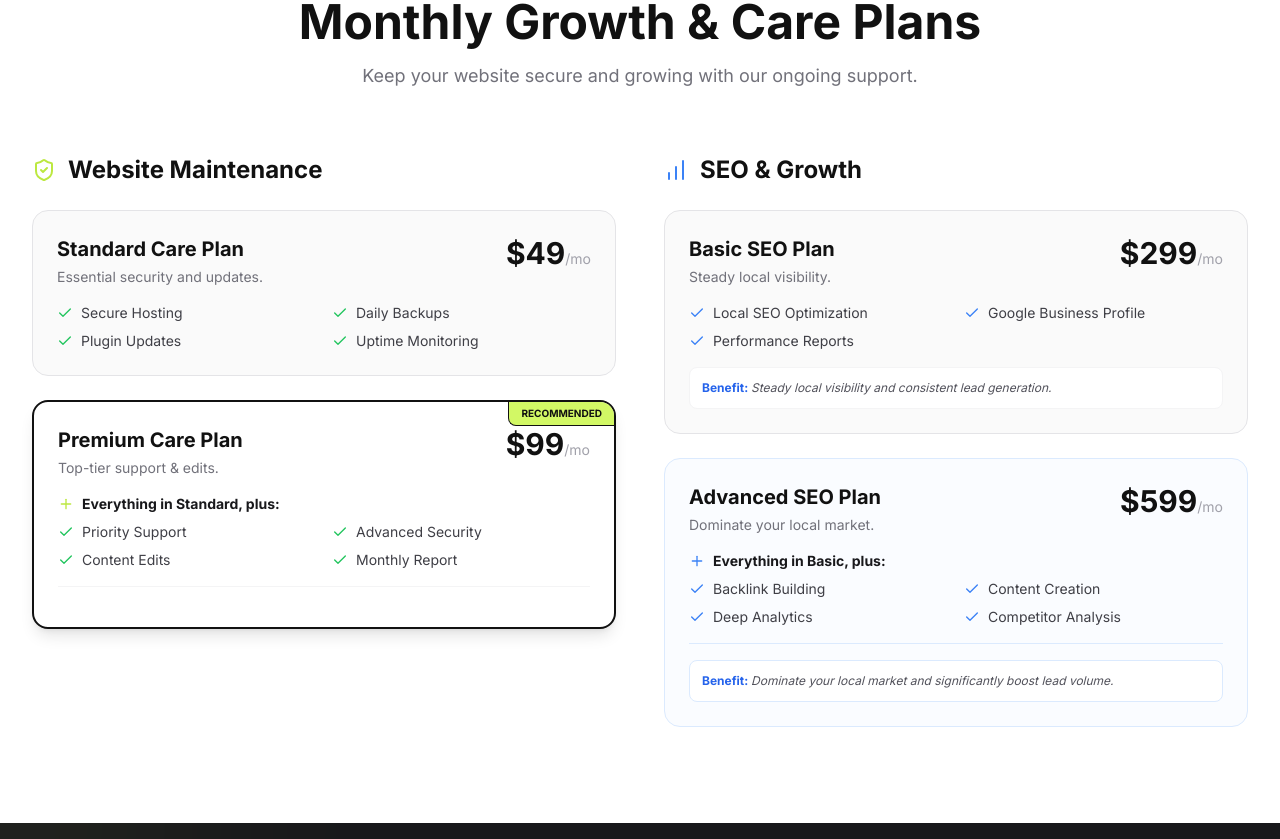
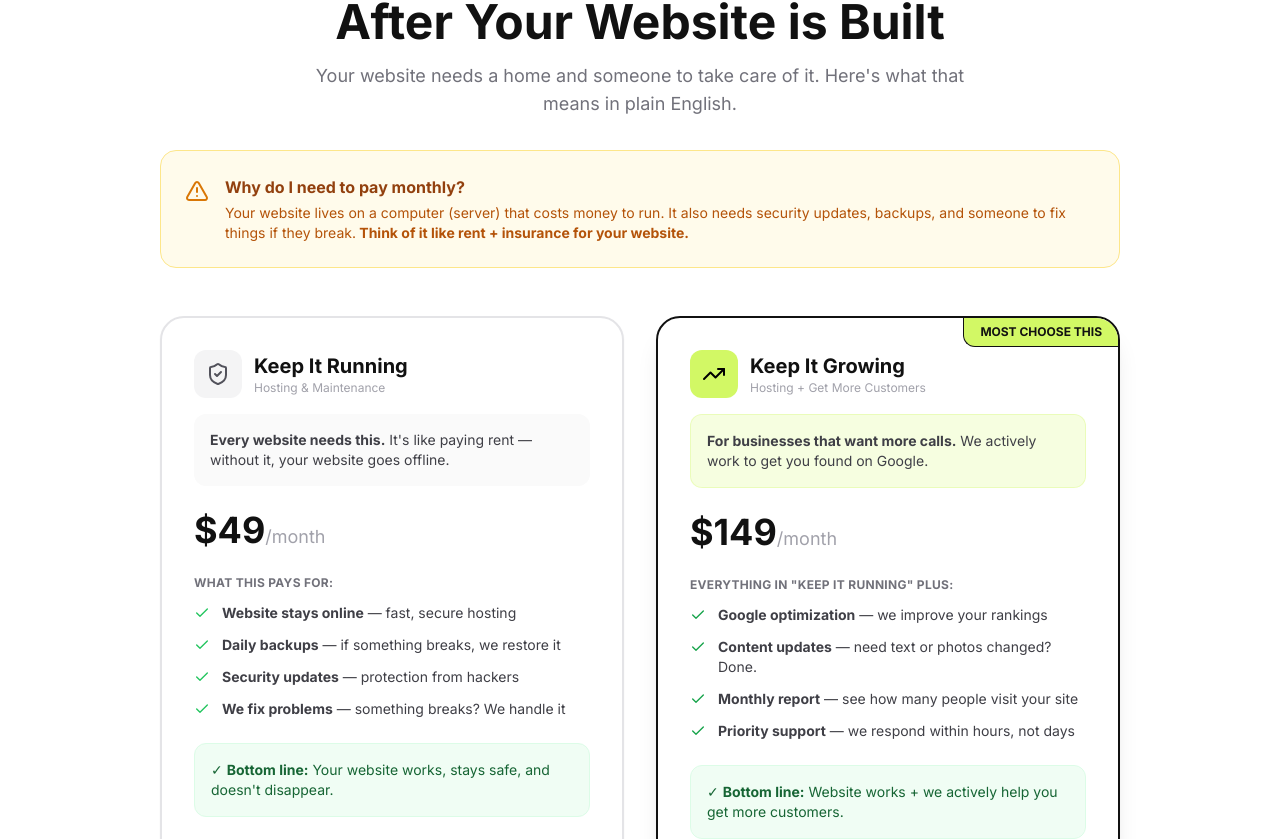
Before and after one commit to parfweb/CCGservicesLLC, a React (Vite) app: page / in a window 1280 px wide. Shown: the part 4848-5687 px from the top of the page. Built offline with nearby package versions, Linux system fonts and the light colour scheme.

Commit message:
Simplify monthly plans with plain English and fewer options

```diff
--- a/components/Hosting.tsx
+++ b/components/Hosting.tsx
@@ -1,129 +1,187 @@
 import React from 'react';
-import { ShieldCheck, Server, RefreshCw, PenTool, BarChart, Rocket, Check, Plus } from 'lucide-react';
+import { ShieldCheck, TrendingUp, Check, HelpCircle, AlertTriangle } from 'lucide-react';
 
 const Hosting: React.FC = () => {
+  const handleScroll = (e: React.MouseEvent<HTMLAnchorElement>, href: string) => {
+    e.preventDefault();
+    const element = document.querySelector(href);
+    if (element) {
+      const headerOffset = 100;
+      const elementPosition = element.getBoundingClientRect().top;
+      const offsetPosition = elementPosition + window.pageYOffset - headerOffset;
+      window.scrollTo({
+        top: offsetPosition,
+        behavior: "smooth"
+      });
+    }
+  };
+
   return (
     <section className="py-24 bg-white">
-      <div className="max-w-7xl mx-auto px-6 lg:px-8">
+      <div className="max-w-5xl mx-auto px-6 lg:px-8">
 
-        <div className="text-center mb-16">
-          <h2 className="text-3xl md:text-5xl font-bold text-brand-black mb-4">Monthly Growth & Care Plans</h2>
-          <p className="text-zinc-500 text-lg">Keep your website secure and growing with our ongoing support.</p>
+        <div className="text-center mb-8">
+          <h2 className="text-3xl md:text-5xl font-bold text-brand-black mb-4">After Your Website is Built</h2>
+          <p className="text-zinc-500 text-lg max-w-2xl mx-auto">Your website needs a home and someone to take care of it. Here's what that means in plain English.</p>
         </div>
 
-        <div className="grid grid-cols-1 lg:grid-cols-2 gap-12">
-
-          {/* Website Care Plans */}
+        {/* Simple Explanation */}
+        <div className="bg-amber-50 border border-amber-200 rounded-2xl p-6 mb-12 flex items-start gap-4">
+          <AlertTriangle className="w-6 h-6 text-amber-600 flex-shrink-0 mt-1" />
           <div>
-            <h3 className="text-2xl font-bold text-brand-black mb-6 flex items-center gap-3">
-              <ShieldCheck className="w-6 h-6 text-brand-limeDark" /> Website Maintenance
-            </h3>
-            <div className="space-y-6">
-              {/* Standard Care */}
-              <div className="p-6 rounded-2xl border border-zinc-200 bg-zinc-50 flex flex-col hover:border-zinc-300 transition-colors">
-                <div className="flex justify-between items-start mb-4">
-                    <div>
-                        <h4 className="font-bold text-xl text-brand-black">Standard Care Plan</h4>
-                        <p className="text-zinc-500 text-sm mt-1">Essential security and updates.</p>
-                    </div>
-                    <div className="text-right">
-                        <div className="text-3xl font-bold text-brand-black">$49<span className="text-sm font-normal text-zinc-400">/mo</span></div>
-                    </div>
-                </div>
-                <div className="grid grid-cols-1 sm:grid-cols-2 gap-y-2 gap-x-4">
-                    <div className="flex items-center gap-2 text-sm text-zinc-700"><Check className="w-4 h-4 text-green-500 shrink-0"/> Secure Hosting</div>
-                    <div className="flex items-center gap-2 text-sm text-zinc-700"><Check className="w-4 h-4 text-green-500 shrink-0"/> Daily Backups</div>
-                    <div className="flex items-center gap-2 text-sm text-zinc-700"><Check className="w-4 h-4 text-green-500 shrink-0"/> Plugin Updates</div>
-                    <div className="flex items-center gap-2 text-sm text-zinc-700"><Check className="w-4 h-4 text-green-500 shrink-0"/> Uptime Monitoring</div>
+            <p className="font-bold text-amber-800 mb-1">Why do I need to pay monthly?</p>
+            <p className="text-amber-700 text-sm">
+              Your website lives on a computer (server) that costs money to run. It also needs security updates, backups, and someone to fix things if they break.
+              <strong> Think of it like rent + insurance for your website.</strong>
+            </p>
           </div>
         </div>
 
-              {/* Premium Care */}
-              <div className="p-6 rounded-2xl border-2 border-brand-black bg-white shadow-lg flex flex-col relative overflow-hidden">
-                <div className="absolute top-0 right-0 bg-brand-lime px-3 py-1 text-[10px] font-bold uppercase border-b border-l border-brand-black rounded-bl-lg">Recommended</div>
-                <div className="flex justify-between items-start mb-4">
+        {/* Two Simple Options */}
+        <div className="grid grid-cols-1 md:grid-cols-2 gap-8 mb-12">
+
+          {/* Hosting Only */}
+          <div className="bg-white p-8 rounded-3xl border-2 border-zinc-200 shadow-sm flex flex-col">
+            <div className="flex items-center gap-3 mb-4">
+              <div className="w-12 h-12 bg-zinc-100 rounded-xl flex items-center justify-center text-zinc-600">
+                <ShieldCheck className="w-6 h-6" />
+              </div>
               <div>
-                        <h4 className="font-bold text-xl text-brand-black">Premium Care Plan</h4>
-                        <p className="text-zinc-500 text-sm mt-1">Top-tier support & edits.</p>
-                    </div>
-                    <div className="text-right">
-                        <div className="text-3xl font-bold text-brand-black">$99<span className="text-sm font-normal text-zinc-400">/mo</span></div>
+                <h3 className="text-xl font-bold text-brand-black">Keep It Running</h3>
+                <p className="text-xs text-zinc-400">Hosting & Maintenance</p>
               </div>
             </div>
 
-                <div className="mb-4 pb-4 border-b border-zinc-100">
-                    <div className="flex items-center gap-2 text-sm font-bold text-zinc-900 mb-2">
-                        <Plus className="w-4 h-4 text-brand-limeDark"/> Everything in Standard, plus:
+            {/* Who needs this */}
+            <div className="bg-zinc-50 rounded-xl p-4 mb-6">
+              <p className="text-sm text-zinc-700">
+                <strong>Every website needs this.</strong> It's like paying rent — without it, your website goes offline.
+              </p>
             </div>
-                    <div className="grid grid-cols-1 sm:grid-cols-2 gap-y-2 gap-x-4">
-                         <div className="flex items-center gap-2 text-sm text-zinc-700"><Check className="w-4 h-4 text-green-500 shrink-0"/> Priority Support</div>
-                         <div className="flex items-center gap-2 text-sm text-zinc-700"><Check className="w-4 h-4 text-green-500 shrink-0"/> Advanced Security</div>
-                         <div className="flex items-center gap-2 text-sm text-zinc-700"><Check className="w-4 h-4 text-green-500 shrink-0"/> Content Edits</div>
-                         <div className="flex items-center gap-2 text-sm text-zinc-700"><Check className="w-4 h-4 text-green-500 shrink-0"/> Monthly Report</div>
+
+            <div className="mb-6">
+              <div className="text-4xl font-bold text-brand-black">$49<span className="text-lg font-normal text-zinc-400">/month</span></div>
+            </div>
+
+            {/* What's included - plain language */}
+            <div className="mb-6">
+              <p className="text-xs font-bold text-zinc-500 uppercase tracking-wide mb-3">What This Pays For:</p>
+              <ul className="space-y-3 flex-1">
+                <li className="flex items-start gap-3 text-zinc-700 text-sm">
+                  <Check className="w-4 h-4 text-green-500 mt-0.5 flex-shrink-0" />
+                  <span><strong>Website stays online</strong> — fast, secure hosting</span>
+                </li>
+                <li className="flex items-start gap-3 text-zinc-700 text-sm">
+                  <Check className="w-4 h-4 text-green-500 mt-0.5 flex-shrink-0" />
+                  <span><strong>Daily backups</strong> — if something breaks, we restore it</span>
+                </li>
+                <li className="flex items-start gap-3 text-zinc-700 text-sm">
+                  <Check className="w-4 h-4 text-green-500 mt-0.5 flex-shrink-0" />
+                  <span><strong>Security updates</strong> — protection from hackers</span>
+                </li>
+                <li className="flex items-start gap-3 text-zinc-700 text-sm">
+                  <Check className="w-4 h-4 text-green-500 mt-0.5 flex-shrink-0" />
+                  <span><strong>We fix problems</strong> — something breaks? We handle it</span>
+                </li>
+              </ul>
+            </div>
+
+            {/* Simple bottom line */}
+            <div className="bg-green-50 rounded-xl p-4 border border-green-100">
+              <p className="text-sm text-green-800">
+                ✓ <strong>Bottom line:</strong> Your website works, stays safe, and doesn't disappear.
+              </p>
             </div>
           </div>
+
+          {/* Hosting + Growth */}
+          <div className="bg-white p-8 rounded-3xl border-2 border-brand-black shadow-xl flex flex-col relative overflow-hidden">
+            <div className="absolute top-0 right-0 bg-brand-lime px-4 py-1.5 text-xs font-bold uppercase border-b border-l border-brand-black rounded-bl-xl">Most Choose This</div>
+
+            <div className="flex items-center gap-3 mb-4">
+              <div className="w-12 h-12 bg-brand-lime rounded-xl flex items-center justify-center text-black">
+                <TrendingUp className="w-6 h-6" />
+              </div>
+              <div>
+                <h3 className="text-xl font-bold text-brand-black">Keep It Growing</h3>
+                <p className="text-xs text-zinc-400">Hosting + Get More Customers</p>
+              </div>
+            </div>
+
+            {/* Who needs this */}
+            <div className="bg-brand-lime/20 rounded-xl p-4 mb-6 border border-brand-lime/30">
+              <p className="text-sm text-zinc-700">
+                <strong>For businesses that want more calls.</strong> We actively work to get you found on Google.
+              </p>
+            </div>
+
+            <div className="mb-6">
+              <div className="text-4xl font-bold text-brand-black">$149<span className="text-lg font-normal text-zinc-400">/month</span></div>
+            </div>
+
+            {/* What's included - plain language */}
+            <div className="mb-6">
+              <p className="text-xs font-bold text-zinc-500 uppercase tracking-wide mb-3">Everything in "Keep It Running" Plus:</p>
+              <ul className="space-y-3 flex-1">
+                <li className="flex items-start gap-3 text-zinc-700 text-sm">
+                  <Check className="w-4 h-4 text-green-600 mt-0.5 flex-shrink-0" />
+                  <span><strong>Google optimization</strong> — we improve your rankings</span>
+                </li>
+                <li className="flex items-start gap-3 text-zinc-700 text-sm">
+                  <Check className="w-4 h-4 text-green-600 mt-0.5 flex-shrink-0" />
+                  <span><strong>Content updates</strong> — need text or photos changed? Done.</span>
+                </li>
+                <li className="flex items-start gap-3 text-zinc-700 text-sm">
+                  <Check className="w-4 h-4 text-green-600 mt-0.5 flex-shrink-0" />
+                  <span><strong>Monthly report</strong> — see how many people visit your site</span>
+                </li>
+                <li className="flex items-start gap-3 text-zinc-700 text-sm">
+                  <Check className="w-4 h-4 text-green-600 mt-0.5 flex-shrink-0" />
+                  <span><strong>Priority support</strong> — we respond within hours, not days</span>
+                </li>
+              </ul>
+            </div>
+
+            {/* Simple bottom line */}
+            <div className="bg-green-50 rounded-xl p-4 border border-green-100">
+              <p className="text-sm text-green-800">
+                ✓ <strong>Bottom line:</strong> Website works + we actively help you get more customers.
+              </p>
             </div>
           </div>
         </div>
 
-          {/* SEO Plans */}
+        {/* FAQ / Common Questions */}
+        <div className="bg-zinc-50 rounded-2xl p-8 border border-zinc-200">
+          <div className="flex items-center gap-3 mb-6">
+            <HelpCircle className="w-6 h-6 text-zinc-500" />
+            <h3 className="text-lg font-bold text-brand-black">Common Questions</h3>
+          </div>
+
+          <div className="grid grid-cols-1 md:grid-cols-2 gap-6">
             <div>
-            <h3 className="text-2xl font-bold text-brand-black mb-6 flex items-center gap-3">
-              <BarChart className="w-6 h-6 text-blue-500" /> SEO & Growth
-            </h3>
-            <div className="space-y-6">
-              {/* Basic SEO */}
-              <div className="p-6 rounded-2xl border border-zinc-200 bg-zinc-50 flex flex-col hover:border-zinc-300 transition-colors">
-                 <div className="flex justify-between items-start mb-4">
+              <p className="font-bold text-zinc-800 mb-1">"Do I have to pay this?"</p>
+              <p className="text-sm text-zinc-600">Yes, if you want your website to stay online. It's like phone service — no payment, no service.</p>
+            </div>
             <div>
-                        <h4 className="font-bold text-xl text-brand-black">Basic SEO Plan</h4>
-                        <p className="text-zinc-500 text-sm mt-1">Steady local visibility.</p>
+              <p className="font-bold text-zinc-800 mb-1">"What if I stop paying?"</p>
+              <p className="text-sm text-zinc-600">Your website goes offline. But we'll always warn you first and help you transfer if needed.</p>
             </div>
-                    <div className="text-right">
-                        <div className="text-3xl font-bold text-brand-black">$299<span className="text-sm font-normal text-zinc-400">/mo</span></div>
+            <div>
+              <p className="font-bold text-zinc-800 mb-1">"Can I switch plans later?"</p>
+              <p className="text-sm text-zinc-600">Yes! Start with $49 and upgrade anytime. We'll even give you credit for what you've paid.</p>
             </div>
-                </div>
-                 <div className="grid grid-cols-1 sm:grid-cols-2 gap-y-2 gap-x-4 mb-4">
-                    <div className="flex items-center gap-2 text-sm text-zinc-700"><Check className="w-4 h-4 text-blue-500 shrink-0"/> Local SEO Optimization</div>
-                    <div className="flex items-center gap-2 text-sm text-zinc-700"><Check className="w-4 h-4 text-blue-500 shrink-0"/> Google Business Profile</div>
-                    <div className="flex items-center gap-2 text-sm text-zinc-700"><Check className="w-4 h-4 text-blue-500 shrink-0"/> Performance Reports</div>
-                </div>
-                <div className="bg-white p-3 rounded-lg border border-zinc-100 text-xs text-zinc-600 italic">
-                    <span className="font-bold text-blue-600 not-italic">Benefit: </span> Steady local visibility and consistent lead generation.
+            <div>
+              <p className="font-bold text-zinc-800 mb-1">"Is there a contract?"</p>
+              <p className="text-sm text-zinc-600">No long contracts. Pay monthly. Cancel anytime with 30 days notice.</p>
             </div>
           </div>
 
-              {/* Advanced SEO */}
-               <div className="p-6 rounded-2xl border border-blue-100 bg-blue-50/30 flex flex-col hover:border-blue-200 transition-colors">
-                 <div className="flex justify-between items-start mb-4">
-                    <div>
-                        <h4 className="font-bold text-brand-black text-xl">Advanced SEO Plan</h4>
-                        <p className="text-zinc-500 text-sm mt-1">Dominate your local market.</p>
-                    </div>
-                    <div className="text-right">
-                        <div className="text-3xl font-bold text-brand-black">$599<span className="text-sm font-normal text-zinc-400">/mo</span></div>
+          <div className="mt-6 pt-6 border-t border-zinc-200 text-center">
+            <p className="text-zinc-500 text-sm">Still confused? <a href="#contact" onClick={(e) => handleScroll(e, '#contact')} className="text-brand-black font-bold underline">Let's talk — we'll explain everything.</a></p>
           </div>
         </div>
 
-                <div className="mb-4 pb-4 border-b border-blue-100">
-                    <div className="flex items-center gap-2 text-sm font-bold text-zinc-900 mb-2">
-                        <Plus className="w-4 h-4 text-blue-500"/> Everything in Basic, plus:
-                    </div>
-                    <div className="grid grid-cols-1 sm:grid-cols-2 gap-y-2 gap-x-4">
-                         <div className="flex items-center gap-2 text-sm text-zinc-700"><Check className="w-4 h-4 text-blue-500 shrink-0"/> Backlink Building</div>
-                         <div className="flex items-center gap-2 text-sm text-zinc-700"><Check className="w-4 h-4 text-blue-500 shrink-0"/> Content Creation</div>
-                         <div className="flex items-center gap-2 text-sm text-zinc-700"><Check className="w-4 h-4 text-blue-500 shrink-0"/> Deep Analytics</div>
-                         <div className="flex items-center gap-2 text-sm text-zinc-700"><Check className="w-4 h-4 text-blue-500 shrink-0"/> Competitor Analysis</div>
-                    </div>
-                </div>
-                <div className="bg-white p-3 rounded-lg border border-blue-100 text-xs text-zinc-600 italic">
-                    <span className="font-bold text-blue-600 not-italic">Benefit: </span> Dominate your local market and significantly boost lead volume.
-                </div>
-              </div>
-            </div>
-          </div>
-
-        </div>
       </div>
     </section>
   );
```
Lines whose indentation alone changed are shown as unchanged.
